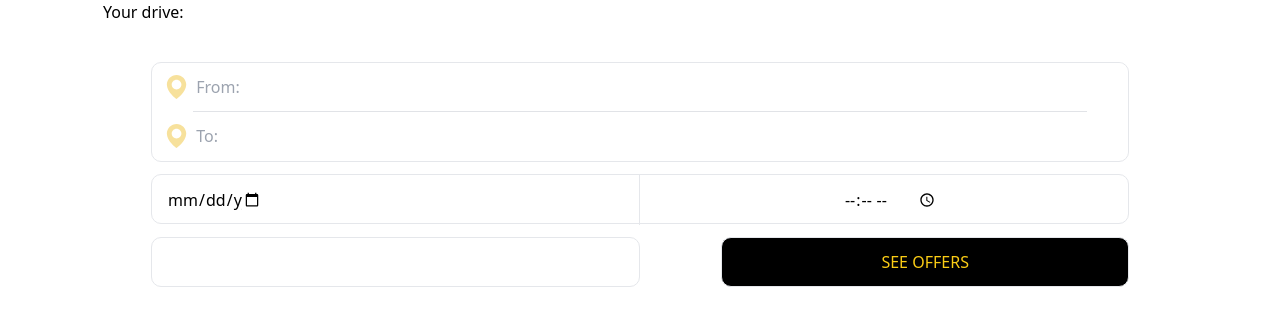
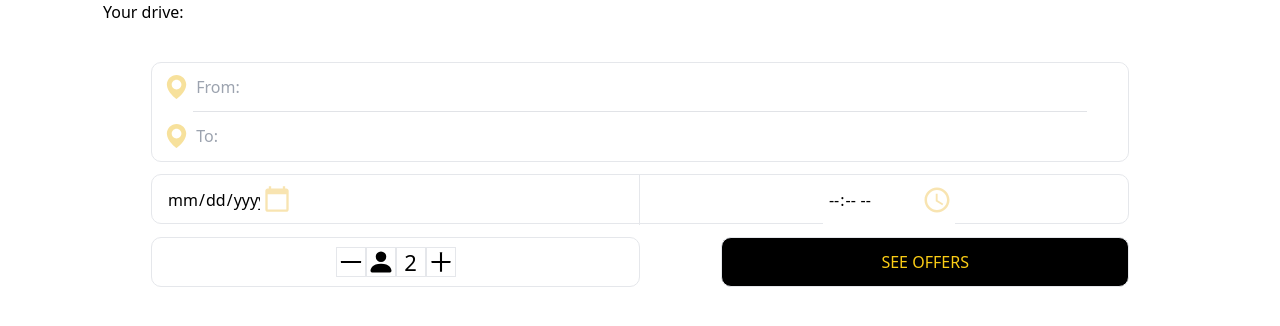
Before and after one commit to PersonalTaxi/website, a Next.js app: page /MainPage/Search/search in a window 1280 px wide. Shown: the top 326 px of the page. Built offline with nearby package versions, Linux system fonts and the light colour scheme.

Commit message:
first commit

```diff
--- a/src/pages/MainPage/Search/search.tsx
+++ b/src/pages/MainPage/Search/search.tsx
@@ -4,6 +4,8 @@ import {BsCalendar3} from 'react-icons/bs'
 import {TbClockHour8} from 'react-icons/tb'
 import Cities from '../../../data/cities.json'
 import Calendar  from 'react-calendar'
+import {AiOutlineMinus, AiOutlinePlus} from 'react-icons/ai'
+import {BsFillPersonFill} from 'react-icons/bs'
 
 export default function Search() {
 
@@ -21,7 +23,7 @@ export default function Search() {
         const name = e.target.getAttribute("data-name")
         const value = e.target.getAttribute("data-value")
 
-        console.log(value)
+        console.log(name)
 
         if(name === "From"){
             setChoosedLocalizationFrom(value)
@@ -72,31 +74,42 @@ export default function Search() {
                 <form className='w-full h-[300px] flex flex-col justify-evenly items-center mx-auto border-red-900'>
                     <div id="form-inputs-wraper" className='w-full h-[250px] flex flex-col justify-evenly items-center mx-auto border-red-900'>
                         <div id="from-to" className="rounded-[10px] h-[100px] w-10/12 border relative">
-                            <div ref={dataFrom} className='absolute w-full border h-[150px] top-[50px] bg-white hidden overflow-scroll'>{CitiesList}</div>
+                            <div ref={dataFrom} className='absolute w-full border h-[150px] top-[50px] bg-white hidden overflow-scroll z-10'>{CitiesList}</div>
                                 <div id="icon-input-wraper" className='h-[49%] rounded-[10px] w-full flex items-center pl-[10px]'>
                                     <BiSolidMap className="w-[30px] h-[30px] text-yellow-500/[0.4]" />
-                                    <input className='w-full h-full rounded-[10px] pl-[5px]' placeholder='From:' onFocus={handleFocusInputFrom} onBlur={handleOnBlurInputFrom}></input>
+                                    <input className='w-full h-full rounded-[10px] pl-[5px] outline-none' placeholder='From:' value={choosedLocalizationFrom}onFocus={handleFocusInputFrom} onBlur={handleOnBlurInputFrom}></input>
                                 </div>
                             <div className='h-[1px] bg-gray-400/[0.3] w-11/12 mx-auto relative'></div>
-                                <div ref={dataTo} className='absolute w-full border h-[150px] top-[100px] bg-white hidden overflow-scroll'>{CitiesList}</div>
+                                <div ref={dataTo} className='absolute w-full border h-[150px] top-[100px] bg-white hidden overflow-scroll z-10'>{CitiesList}</div>
                                 <div id="icon-input-wraper" className='h-[49%] rounded-[10px] w-full flex items-center pl-[10px]'>
                                     <BiSolidMap className="w-[30px] h-[30px] text-yellow-500/[0.4]" />
-                                    <input className='w-full h-full rounded-[10px] pl-[5px]' placeholder='To:' onFocus={handleFocusInputTo} onBlur={handleOnBlurInputTo}></input>
+                                    <input className='w-full h-full rounded-[10px] pl-[5px] outline-none' placeholder='To:' value={choosedLocalizationTo} onFocus={handleFocusInputTo} onBlur={handleOnBlurInputTo}></input>
                                 </div>
                             </div>
                         <div id="schedule-in-calendar" className="rounded-[10px] h-[50px] w-10/12 border flex flex-no-wrap">
                             <div className="h-[50px] w-1/2 border-r flex items-center pl-[10px] relative">
                             {/* <Calendar className='absolute bg-white border w-[280px]'/> */}
-                                {/* <BsCalendar3 locale="en_EN" className="w-[30px] h-[30px] text-yellow-500/[0.4]"/> */}
-                                <input className='w-[100px] h-[45px] pl-[5px] apperance-none' placeholder='Date' type="date"></input>
+                                <input id="data" className='w-[132px] h-[45px] pl-[5px] outline-none' placeholder='Date' type="date"></input>
+                                {/* <BsCalendar3 locale="en_EN" className="w-[30px] h-[30px] text-yellow-500/[0.4] absolute right-0"/> */}
                             </div>
                             <div className="h-[50px] w-1/2 flex items-center justify-center pl-[10px]">
                                 {/* <TbClockHour8 className="w-[30px] h-[30px] text-yellow-500/[0.4]"/> */}
-                                <input className='w-[100px] h-[45px] pl-[5px]' placeholder='Hour' type="time"></input>
+                                <input className='w-[132px] h-[50px] pl-[5px] outline-none' placeholder='Hour' type="time"></input>
                             </div>
                         </div>
                         <div id="person-and-submit-wraper" className="rounded-[10px] h-[50px] w-10/12 flex justify-between">
-                            <div id="person-and-submit-wraper" className="rounded-[10px] h-[50px] w-6/12 border"></div>
+                            <div id="person-and-submit-wraper" className="rounded-[10px] h-[50px] w-6/12 border flex justify-center items-center">
+                                <div className='border w-[30px] h-[30px]'>
+                                    <AiOutlineMinus className="w-full h-full" />
+                                </div>
+                                <div className='border w-[30px] h-[30px]'>
+                                    <BsFillPersonFill className="w-full h-full" />
+                                </div>
+                                <div className='border w-[30px] h-[30px] text-[22px] leading-7 text-center'>2</div>
+                                <div className='border w-[30px] h-[30px]'>
+                                    <AiOutlinePlus className="w-full h-full" />
+                                </div>
+                            </div>
                             <button id="person-and-submit-wraper" className="rounded-[10px] h-[50px] w-5/12 border uppercase bg-black text-yellow-400">See offers</button>
                         </div>
                     </div>
--- a/src/styles/globals.css
+++ b/src/styles/globals.css
@@ -7,3 +7,9 @@ body {
     margin:0px;
     box-sizing: border-box;
 }
+
+::-webkit-calendar-picker-indicator {
+    filter: invert(81%) sepia(62%) saturate(2996%) hue-rotate(351deg) brightness(106%) contrast(84%) opacity(35%);
+    width: 30px;
+    height: 30px;
+}
```
